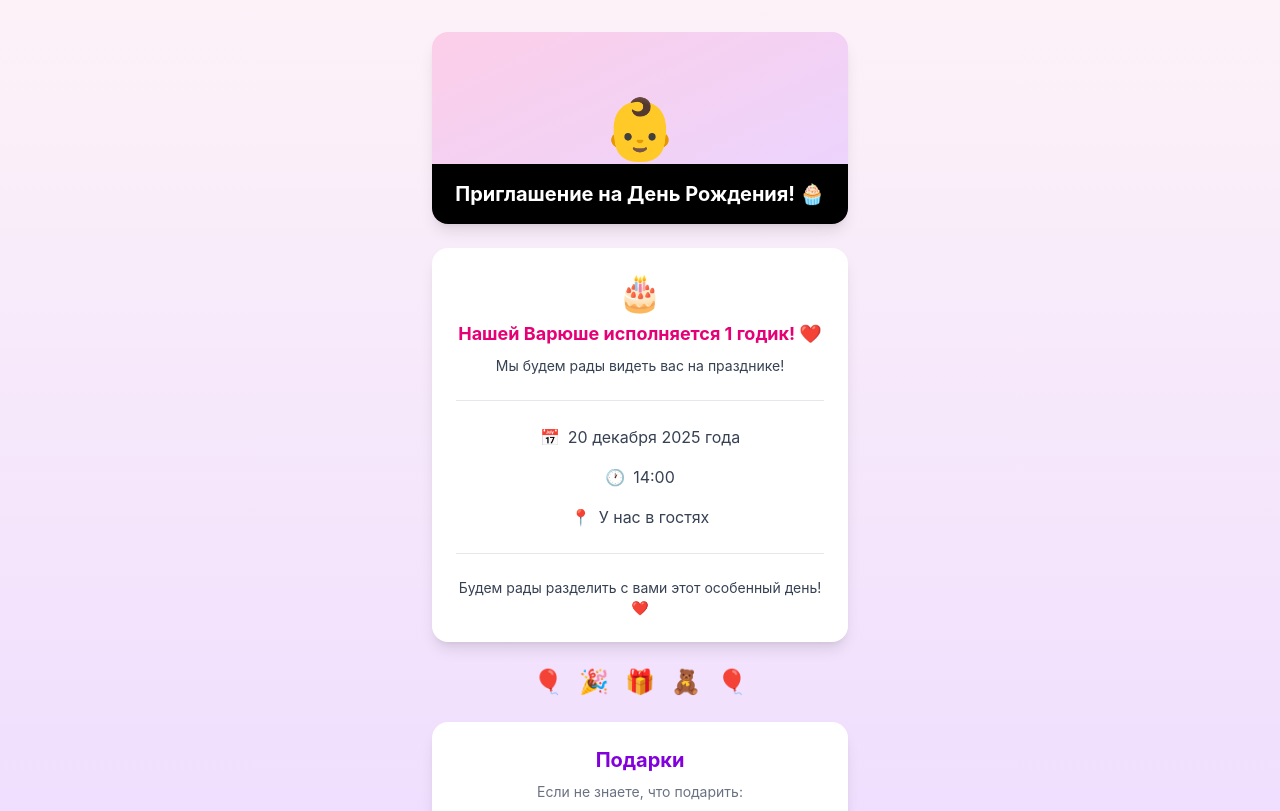
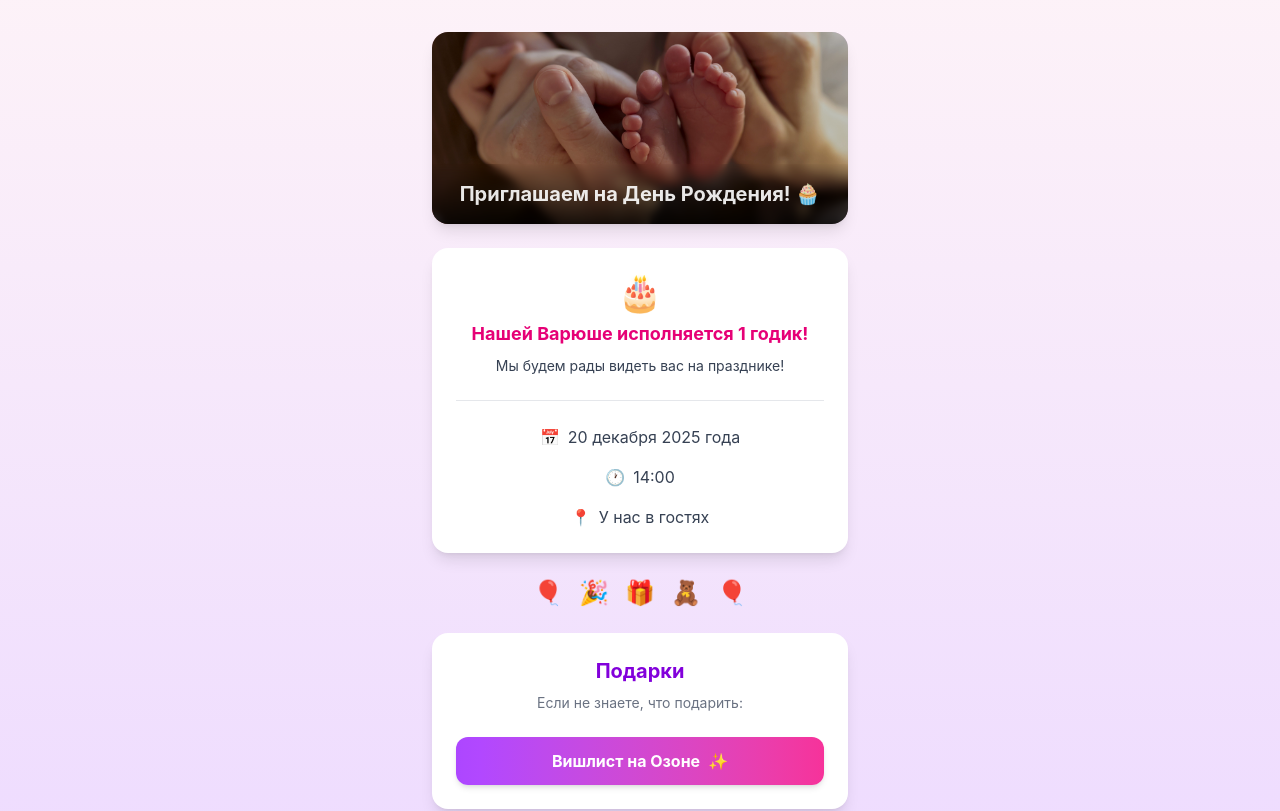
Before and after one commit to Ollisteka/birthday-invite, a React (Vite) app: page / in a window 1280 px wide. Shown: the top 811 px of the page. Built offline with nearby package versions, Linux system fonts and the light colour scheme.

Commit message:
Фотография в шапке

```diff
--- a/src/components/EventDetails.tsx
+++ b/src/components/EventDetails.tsx
@@ -6,7 +6,7 @@ export const EventDetails: React.FC = () => {
       <div className="text-center mb-6">
         <div className="text-4xl mb-2">🎂</div>
         <h2 className="text-pink-600 text-lg font-bold mb-2">
-          Нашей Варюше исполняется 1 годик! ❤️
+          Нашей Варюше исполняется 1 годик!
         </h2>
         <p className="text-gray-700 text-sm">
           Мы будем рады видеть вас на празднике!
@@ -29,14 +29,6 @@ export const EventDetails: React.FC = () => {
           <span className="text-gray-700">У нас в гостях</span>
         </div>
       </div>
-
-      <hr className="border-gray-200 mt-6" />
-
-      <div className="text-center mt-6">
-        <p className="text-gray-700 text-sm">
-          Будем рады разделить с вами этот особенный день! ❤️
-        </p>
-      </div>
     </section>
   );
 };
--- a/src/components/Header.tsx
+++ b/src/components/Header.tsx
@@ -4,13 +4,16 @@ export const Header: React.FC = () => {
   return (
     <header className="mb-6">
       <div className="relative rounded-2xl overflow-hidden shadow-lg">
-        <div className="h-48 bg-gradient-to-br from-pink-200 to-purple-200 flex items-center justify-center">
-          {/* Placeholder for baby feet image */}
-          <div className="text-6xl">👶</div>
+        <div className="h-48 bg-gradient-to-br from-pink-200 to-purple-200 relative overflow-hidden">
+          <img
+            src="/feets.jpg"
+            alt="Варины ножки"
+            className="absolute inset-0 w-full h-full object-cover"
+          />
         </div>
-        <div className="absolute bottom-0 left-0 right-0 bg-black bg-opacity-50 p-4">
-          <h1 className="text-white text-xl font-bold text-center">
-            Приглашение на День Рождения! 🧁
+        <div className="absolute bottom-0 left-0 right-0  bg-gradient-to-t from-black/80 to-transparent p-4 backdrop-blur-xs">
+          <h1 className="text-white/90 text-xl font-bold text-center">
+            Приглашаем на День Рождения! 🧁
           </h1>
         </div>
       </div>
```
Also changed, not shown: public/feets.jpg (added).
